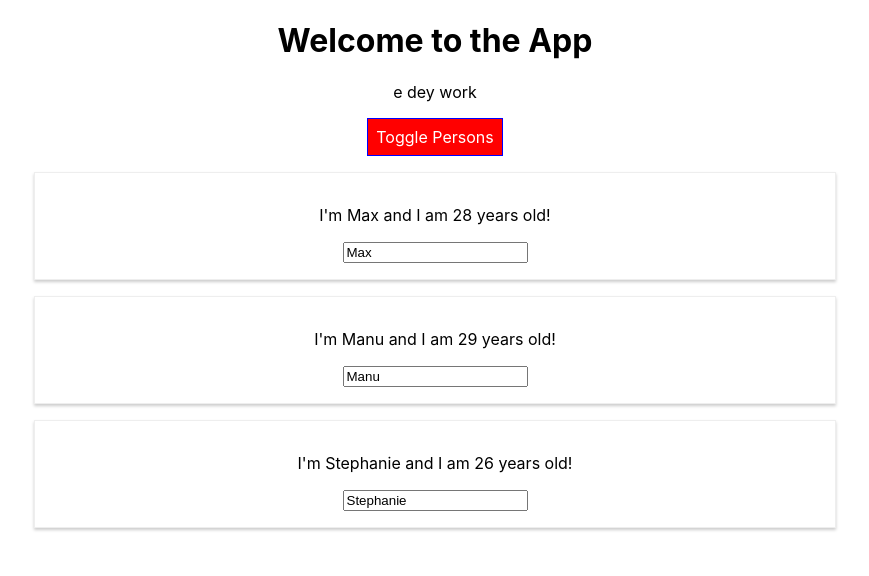
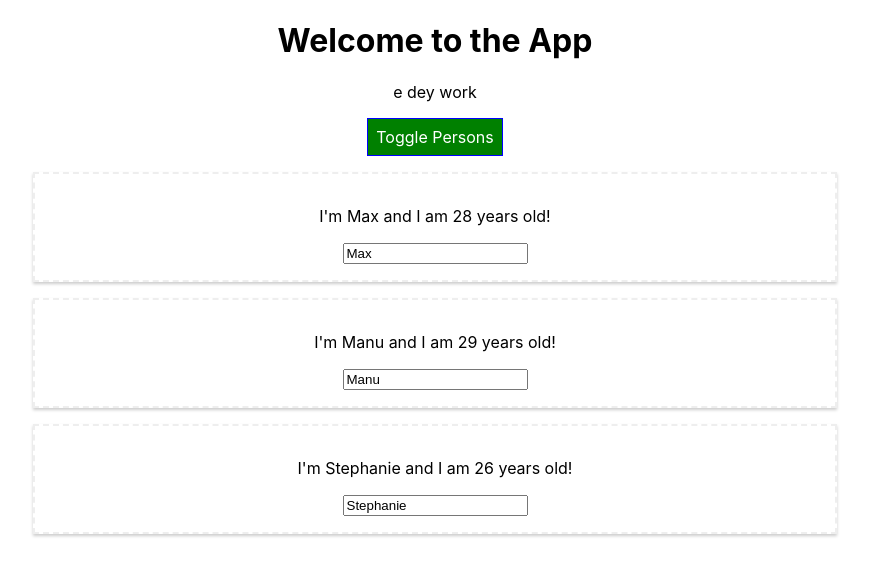
Before and after one commit to themaleem/start-react, a React (Create React App) app: page / in a window 1280 px wide. Both pictures are taken after a click on the button "Toggle Persons". Shown: the top 576 px of the page, without its empty margins (205-1074 px from the left). Built offline with nearby package versions, Linux system fonts and the light colour scheme.

Commit message:
styled-components

```diff
--- a/package.json
+++ b/package.json
@@ -9,7 +9,8 @@
     "radium": "^0.26.0",
     "react": "^16.13.1",
     "react-dom": "^16.13.1",
-    "react-scripts": "3.4.1"
+    "react-scripts": "3.4.1",
+    "styled-components": "^5.1.1"
   },
   "scripts": {
     "start": "react-scripts start",
--- a/src/App.js
+++ b/src/App.js
@@ -1,9 +1,22 @@
 import React, { Component } from "react";
 import "./App.css";
 import Person from "./Person/Person";
-import Radium from "radium";
+import styled from "styled-components";
 // import UserOutput from "./Person/UserOutput";
 // import UserInput from "./Person/UserInput";
+
+const StyledButton = styled.button`
+  background-color: green;
+  color: white;
+  font: inherit;
+  border: 1px solid blue;
+  padding: 8px;
+  cursor: pointer;
+
+  &:hover {
+    background-color: lightgreen;
+  }
+`;
 
 class App extends Component {
   state = {
@@ -40,30 +53,18 @@ class App extends Component {
     this.setState({ showPersons: !doesShow });
   };
 
-  // switchNameHandler = ( newName ) => {
-  //   // console.log('Was clicked!');
-  //   // DON'T DO THIS: this.state.persons[0].name = 'Maximilian';
-  //   this.setState( {
-  //     persons: [
-  //       { name: newName, age: 28 },
-  //       { name: 'Manu', age: 29 },
-  //       { name: 'Stephanie', age: 27 }
-  //     ]
-  //   } )
-  // }
-
   render() {
-    const style = {
-      backgroundColor: "green",
-      color: "white",
-      font: "inherit",
-      border: "1px solid blue",
-      padding: "8px",
-      cursor: "pointer",
-      ":hover": {
-        backgroundColor: "lightgreen",
-      },
-    };
+    // const style = {
+    //   backgroundColor: "green",
+    //   color: "white",
+    //   font: "inherit",
+    //   border: "1px solid blue",
+    //   padding: "8px",
+    //   cursor: "pointer",
+    //   ":hover": {
+    //     backgroundColor: "lightgreen",
+    //   }
+    // };
 
     let persons = null;
 
@@ -79,11 +80,12 @@ class App extends Component {
           />
         );
       });
-      style.backgroundColor = "red";
-      style[":hover"] = {
-        backgroundColor: "lightgrey",
-        color: "black",
-      };
+
+      // style.backgroundColor = "red";
+      // style[":hover"] = {
+      //   backgroundColor: "lightgrey",
+      //   color: "black",
+      // };
     }
 
     let classes = [];
@@ -97,13 +99,13 @@ class App extends Component {
       <div className="App">
         <h1>Welcome to the App</h1>
         <p className={classes.join(" ")}> e dey work</p>
-        <button style={style} onClick={this.togglePersonsHandler}>
+        <StyledButton onClick={this.togglePersonsHandler}>
           Toggle Persons
-        </button>
+        </StyledButton>
         <div>{persons}</div>
       </div>
     );
   }
 }
 
-export default Radium(App);
+export default App;
--- a/src/Person/Person.css
+++ b/src/Person/Person.css
@@ -1,8 +1,8 @@
-.Person {
+/* .Person {
     width: 60%;
     margin: 16px auto;
     border: 1px solid #eee;
     box-shadow: 0 2px 3px #ccc;
     padding: 16px;
     text-align: center;
-}
+} */
--- a/src/Person/Person.js
+++ b/src/Person/Person.js
@@ -1,14 +1,22 @@
 import React from 'react';
-
+import styled from 'styled-components';
 import './Person.css';
 
+const StyledDiv= styled.div`
+    width: 60%;
+    margin: 16px auto;
+    border: 2px dashed #eee;
+    box-shadow: 0 2px 3px #ccc;
+    padding: 16px;
+    text-align: center;
+`
 const person = ( props ) => {
     return (
-        <div className="Person">
+        <StyledDiv>
             <p onClick={props.click}>I'm {props.name} and I am {props.age} years old!</p>
             <p>{props.children}</p>
             <input type="text" onChange={props.changed} value={props.name} />
-        </div>
+        </StyledDiv>
     )
 };
 
```
Also changed, not shown: 1 other file (tests, documents, lock files or other folders).
